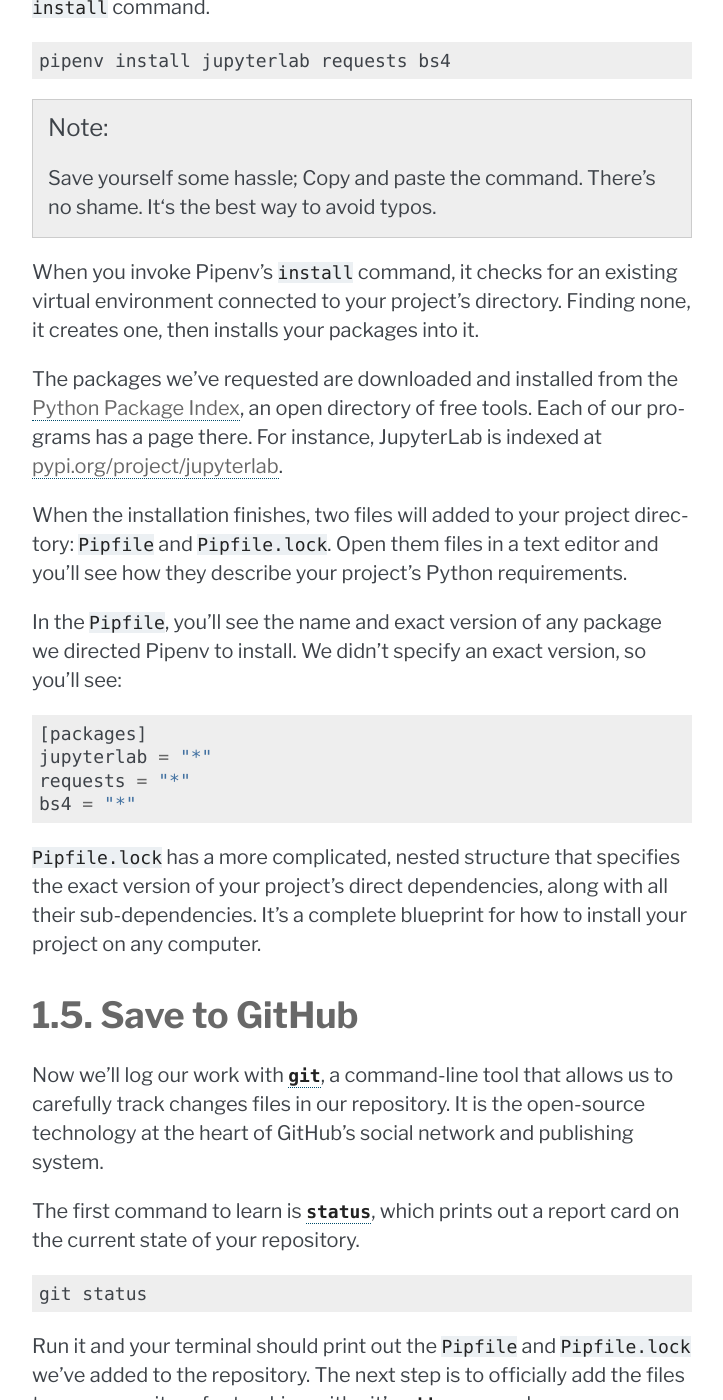
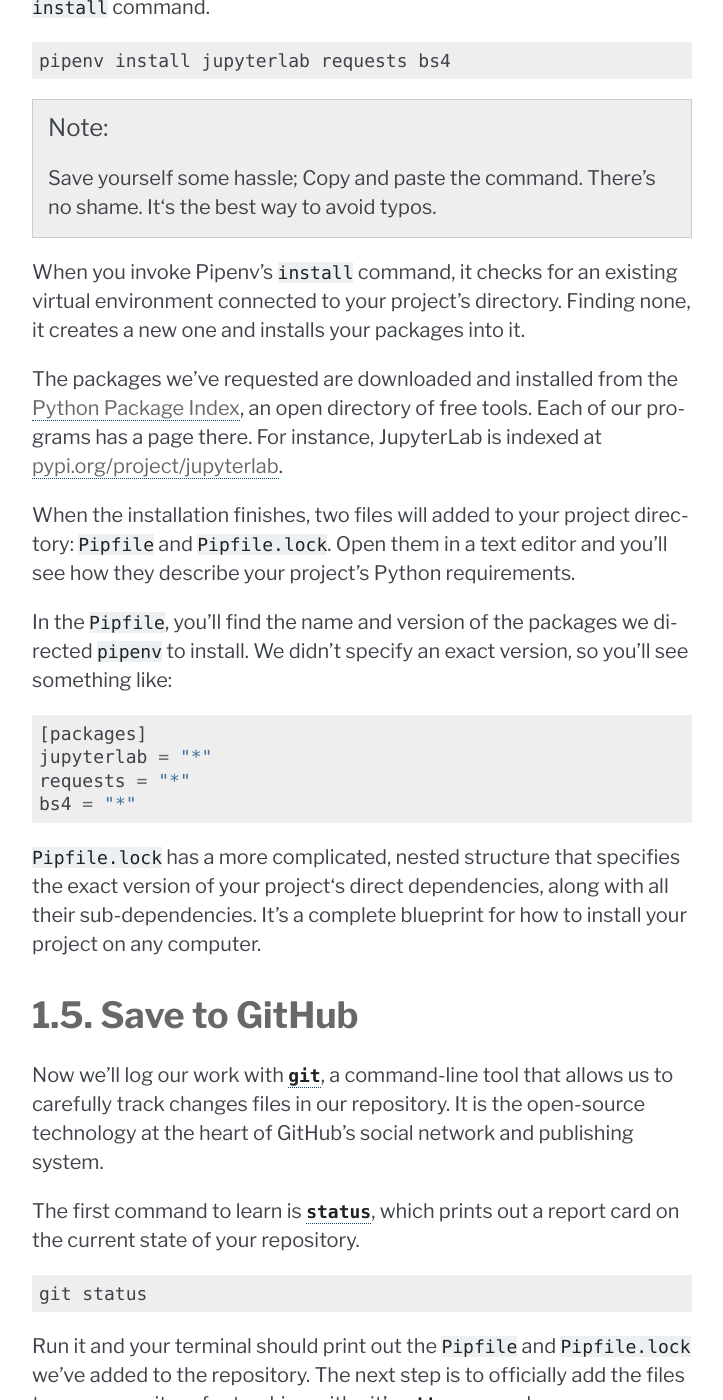
Before and after one commit to palewire/first-github-scraper, a Sphinx documentation site: the page built from docs/repo.md, in a window 1280 px wide and 1400 px high, scrolled down 8423 px. Shown: the whole window, without its empty margins (388-1111 px from the left). Built offline with Sphinx 7.4.7, drawn with Linux system fonts in a browser that asks for light colours.

Commit message:
repo fixes

````diff
--- a/docs/repo.md
+++ b/docs/repo.md
@@ -193,13 +193,13 @@
 Save yourself some hassle; Copy and paste the command. There’s no shame. It‘s the best way to avoid typos.
 ```
 
-When you invoke Pipenv's `install` command, it checks for an existing virtual environment connected to your project’s directory. Finding none, it creates one, then installs your packages into it.
+When you invoke Pipenv's `install` command, it checks for an existing virtual environment connected to your project’s directory. Finding none, it creates a new one and installs your packages into it.
 
 The packages we’ve requested are downloaded and installed from the [Python Package Index](https://pypi.org/), an open directory of free tools. Each of our programs has a page there. For instance, JupyterLab is indexed at [pypi.org/project/jupyterlab](https://pypi.org/project/jupyterlab/).
 
-When the installation finishes, two files will added to your project directory: `Pipfile` and `Pipfile.lock`. Open them files in a text editor and you'll see how they describe your project’s Python requirements.
+When the installation finishes, two files will added to your project directory: `Pipfile` and `Pipfile.lock`. Open them in a text editor and you’ll see how they describe your project’s Python requirements.
 
-In the `Pipfile`, you'll see the name and exact version of any package we directed Pipenv to install. We didn't specify an exact version, so you'll see:
+In the `Pipfile`, you'll find the name and version of the packages we directed `pipenv` to install. We didn’t specify an exact version, so you’ll see something like:
 
 ```
 [packages]
@@ -208,7 +208,7 @@
 bs4 = "*"
 ```
 
-`Pipfile.lock` has a more complicated, nested structure that specifies the exact version of your project's direct dependencies, along with all their sub-dependencies. It’s a complete blueprint for how to install your project on any computer.
+`Pipfile.lock` has a more complicated, nested structure that specifies the exact version of your project‘s direct dependencies, along with all their sub-dependencies. It’s a complete blueprint for how to install your project on any computer.
 
 ## Save to GitHub
 
````
